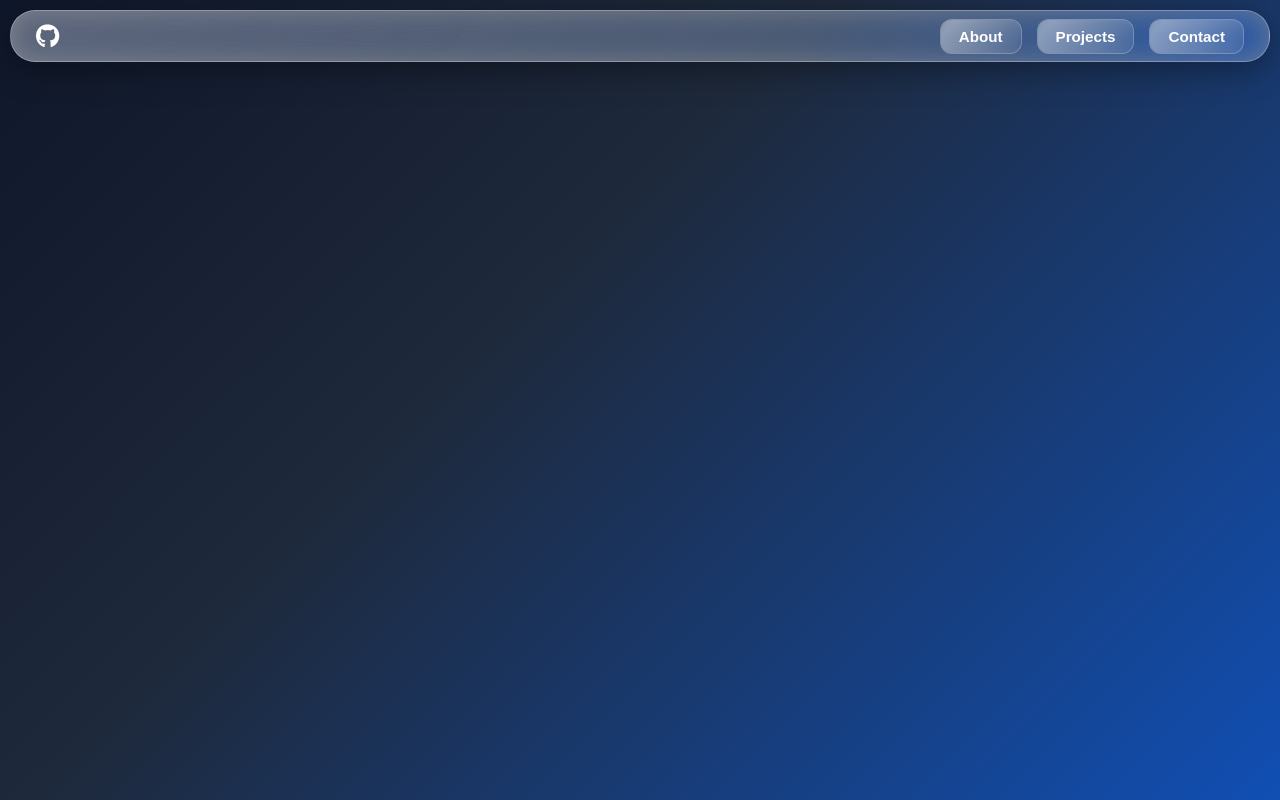
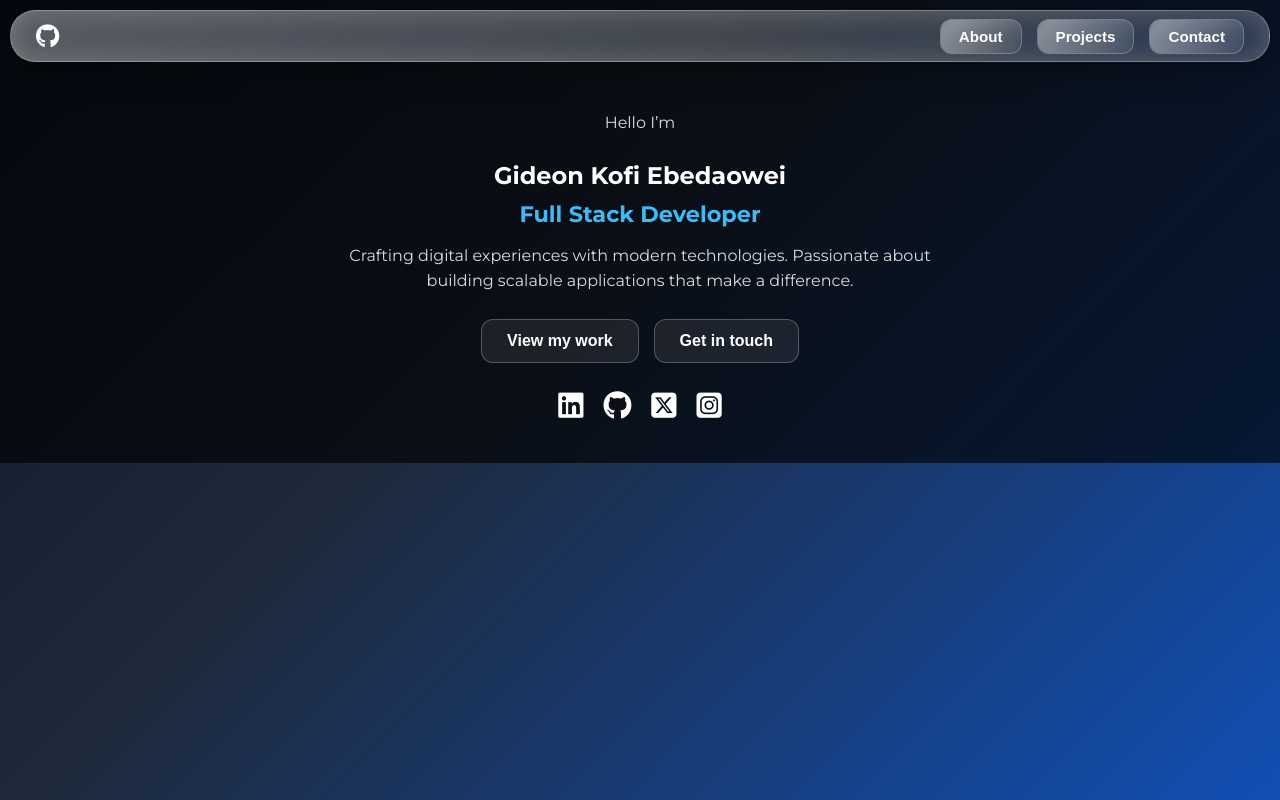
Before and after one commit to kidgideon/personal-portfolio, a Next.js app: page / in a window 1280 px wide. Built offline with nearby package versions, Linux system fonts and the light colour scheme.

Commit message:
fixed the intro section

```diff
--- a/app/index.css
+++ b/app/index.css
@@ -6,7 +6,7 @@
 body {
     width: 100%;
     display: flex;
-    justify-content: center;
+    justify-content: start;
     align-items: center;
     flex-direction: column;
     min-height: 100dvh;
--- a/app/layout.tsx
+++ b/app/layout.tsx
@@ -1,8 +1,20 @@
 import "./index.css";
 
 export const metadata = {
-  title: "Next.js",
-  description: "Generated by Next.js",
+  title: "Kofi Ebedaowei Gideon | Fullstack Developer Portfolio",
+  description:
+    "Portfolio website of Kofi Ebedaowei Gideon, a passionate Fullstack Developer specializing in React, JavaScript, HTML, CSS, and modern web technologies. Explore projects, skills, and experiences.",
+  keywords: [
+    "Kofi Ebedaowei Gideon",
+    "Kofi Gideon",
+    "Fullstack Developer",
+    "React Developer",
+    "JavaScript Developer",
+    "Frontend Developer",
+    "Backend Developer",
+    "Web Developer Portfolio",
+  ],
+  author: "Kofi Ebedaowei Gideon",
 };
 
 export default function RootLayout({
@@ -13,17 +25,44 @@ export default function RootLayout({
   return (
     <html lang="en">
       <head>
+        {/* Fonts */}
         <link
           href="https://fonts.googleapis.com/css2?family=Montserrat:wght@400;500;600;700&display=swap"
           rel="stylesheet"
         />
 
+        {/* Icons */}
         <link
           rel="stylesheet"
           href="https://cdnjs.cloudflare.com/ajax/libs/font-awesome/6.5.0/css/all.min.css"
           crossOrigin="anonymous"
           referrerPolicy="no-referrer"
         />
+
+        {/* SEO Meta Tags */}
+        <title>{metadata.title}</title>
+        <meta name="description" content={metadata.description} />
+        <meta name="keywords" content={metadata.keywords.join(", ")} />
+        <meta name="author" content={metadata.author} />
+
+        {/* Favicon */}
+        <link rel="icon" href="/me.jpg" />
+
+        {/* Open Graph / Social Media */}
+        <meta property="og:title" content={metadata.title} />
+        <meta property="og:description" content={metadata.description} />
+        <meta property="og:type" content="website" />
+        <meta
+          property="og:url"
+          content="https://kofi-ebedaowei-gideon.vercel.app/"
+        />
+        <meta property="og:image" content="/me.jpg" />
+
+        {/* Twitter Card */}
+        <meta name="twitter:card" content="summary_large_image" />
+        <meta name="twitter:title" content={metadata.title} />
+        <meta name="twitter:description" content={metadata.description} />
+        <meta name="twitter:image" content="/me.jpg" />
       </head>
       <body>{children}</body>
     </html>
--- a/app/page.tsx
+++ b/app/page.tsx
@@ -1,11 +1,13 @@
 import Navbar from "../components/navbar/navbar";
-import styles from "./page.module.css"
+import styles from "./page.module.css";
+import Intro from "../components/intro/intro";
 
 export default function Home() {
 
   return (
     <div className={styles.homeInterface}>
          <Navbar/>
+         <Intro/>
     </div>
   );
 }
--- /dev/null
+++ b/components/intro/intro.module.css
@@ -0,0 +1,123 @@
+.introInterface {
+  position: relative;
+  width: 100%;
+  background-size: cover;
+  background-position: center;
+  display: flex;
+  justify-content: center;
+  align-items: center;
+  text-align: center;
+  color: white;
+  overflow: hidden;
+  padding-top: 90px;
+  padding-bottom: 20px;
+}
+
+/* Dark overlay */
+.overlay {
+  position: absolute;
+  inset: 0;
+  background: rgba(0, 0, 0, 0.65);
+  z-index: 1;
+}
+
+/* Content */
+.introContent {
+  position: relative;
+  z-index: 2;
+  width: 50%;
+  padding: 20px;
+}
+
+.introContent p {
+  font-size: 1.2rem;
+  margin-bottom: 10px;
+  color: rgba(255, 255, 255, 0.85);
+}
+
+.introContent h1 {
+  font-weight: 800;
+  margin: 10px 0;
+  color: #fff;
+  white-space: nowrap;
+  overflow: hidden;
+  border-right: 2px solid #38bdf8;
+}
+
+/* Typing effect */
+.typing {
+  animation: blinkCursor 0.8s infinite;
+}
+
+@keyframes blinkCursor {
+  from { border-right-color: #38bdf8; }
+  to { border-right-color: transparent; }
+}
+
+.introContent h3 {
+  font-size: 1.4rem;
+  color: #38bdf8;
+  margin-bottom: 15px;
+}
+
+.introContent p {
+  font-size: 1rem;
+  line-height: 1.6;
+  color: rgba(255, 255, 255, 0.85);
+  margin-bottom: 25px;
+}
+
+/* Buttons */
+.intouchBtn {
+  display: flex;
+  gap: 15px;
+  justify-content: center;
+  margin-bottom: 25px;
+}
+
+.intouchBtn button {
+  background: rgba(255, 255, 255, 0.08);
+  border: 1px solid rgba(255, 255, 255, 0.25);
+  padding: 12px 25px;
+  border-radius: 12px;
+  color: white;
+  font-size: 1rem;
+  font-weight: 600;
+  cursor: pointer;
+  position: relative;
+  overflow: hidden;
+  transition: all 0.3s ease;
+}
+
+.intouchBtn button:hover {
+  background: rgba(255, 255, 255, 0.18);
+  border: 1px solid rgba(56, 189, 248, 0.7);
+  color: #38bdf8;
+  box-shadow: 0 6px 20px rgba(56, 189, 248, 0.35);
+  transform: translateY(-2px);
+}
+
+/* Social Icons */
+.connectionIcon {
+  display: flex;
+  justify-content: center;
+  gap: 20px;
+}
+
+.connectionIcon span {
+  font-size: 1.8rem;
+  color: white;
+  cursor: pointer;
+  transition: color 0.3s ease;
+}
+
+.connectionIcon span:hover {
+  color: #38bdf8;
+}
+
+/* Responsive */
+@media (max-width: 768px) {
+.introContent {
+    width: 100%;
+}
+}
--- /dev/null
+++ b/components/intro/intro.tsx
@@ -0,0 +1,83 @@
+"use client";
+
+import { motion } from "framer-motion";
+import styles from "./intro.module.css";
+
+const Intro = () => {
+  return (
+    <section
+      className={styles.introInterface}
+    >
+      <div className={styles.overlay}></div>
+
+      <motion.div
+        className={styles.introContent}
+        initial={{ opacity: 0, y: 60 }}
+        animate={{ opacity: 1, y: 0 }}
+        transition={{ duration: 1, ease: "easeOut" }}
+      >
+        <p>Hello I’m</p>
+
+        {/* Typing animation for name */}
+        <motion.h1
+          initial={{ width: 0 }}
+          animate={{ width: "100%" }}
+          transition={{ duration: 2, ease: "easeInOut" }}
+          className={styles.typing}
+        >
+          Gideon Kofi Ebedaowei
+        </motion.h1>
+
+        {/* Fade-in for role */}
+        <motion.h3
+          initial={{ opacity: 0 }}
+          animate={{ opacity: 1 }}
+          transition={{ delay: 1.5, duration: 1 }}
+        >
+          Full Stack Developer
+        </motion.h3>
+
+        <motion.p
+          initial={{ opacity: 0 }}
+          whileInView={{ opacity: 1 }}
+          viewport={{ once: true }}
+          transition={{ delay: 2, duration: 1 }}
+        >
+          Crafting digital experiences with modern technologies. Passionate about
+          building scalable applications that make a difference.
+        </motion.p>
+
+        {/* Buttons */}
+        <div className={styles.intouchBtn}>
+          <motion.button
+            whileHover={{ scale: 1.05 }}
+            whileTap={{ scale: 0.95 }}
+          >
+            View my work
+          </motion.button>
+          <motion.button
+            whileHover={{ scale: 1.05 }}
+            whileTap={{ scale: 0.95 }}
+          >
+            Get in touch
+          </motion.button>
+        </div>
+
+        {/* Social Icons */}
+        <motion.div
+          className={styles.connectionIcon}
+          initial={{ opacity: 0, y: 20 }}
+          animate={{ opacity: 1, y: 0 }}
+          transition={{ delay: 2.5, duration: 0.8 }}
+        >
+          <span><i className="fa-brands fa-linkedin"></i></span>
+          <span><i className="fa-brands fa-github"></i></span>
+          <span><i className="fa-brands fa-square-x-twitter"></i></span>
+          <span><i className="fa-brands fa-square-instagram"></i></span>
+        </motion.div>
+      </motion.div>
+    </section>
+  );
+};
+
+export default Intro;
```
Also changed, not shown: public/developer.jpg (added), public/me.jpg (added).
